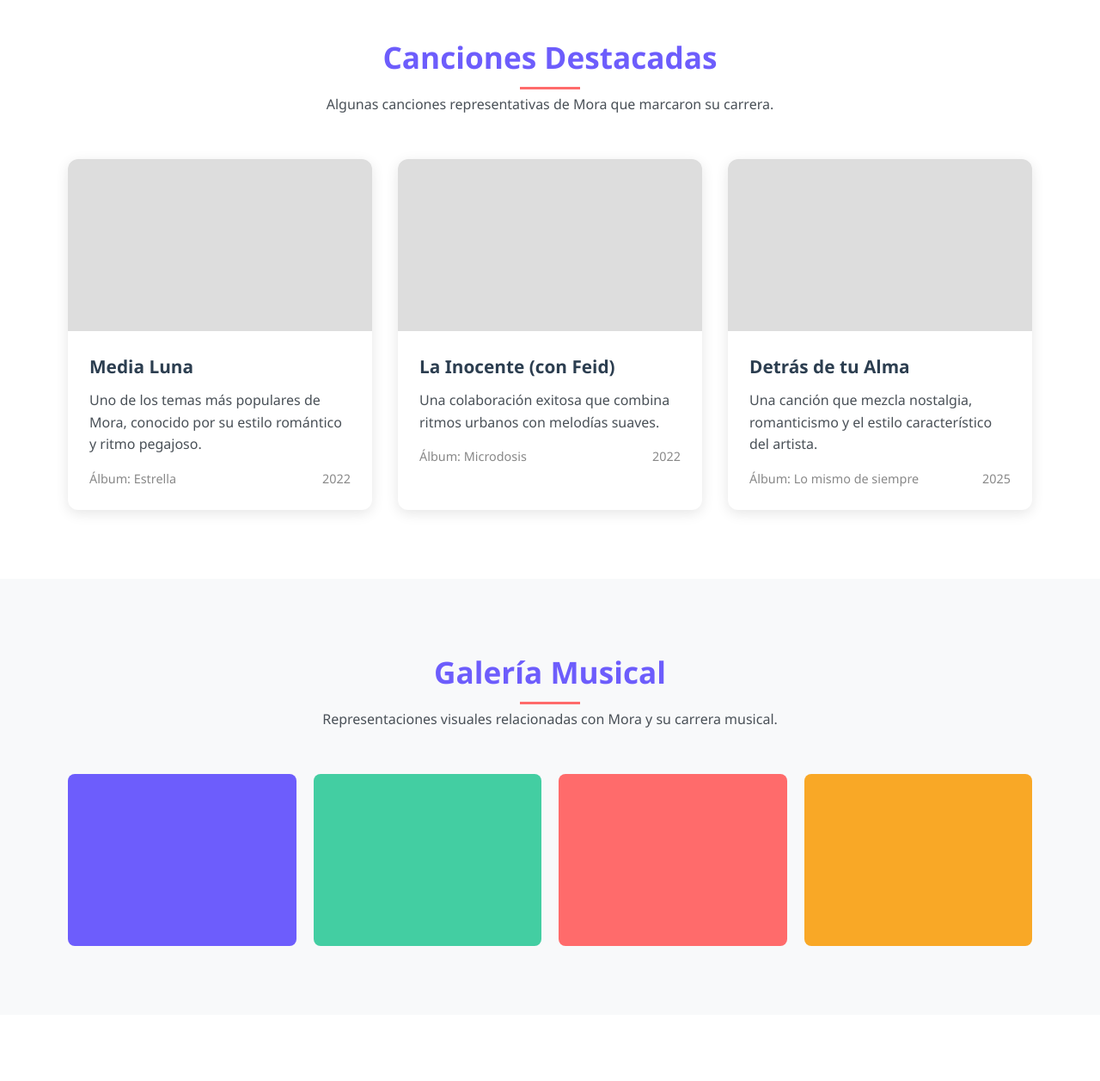
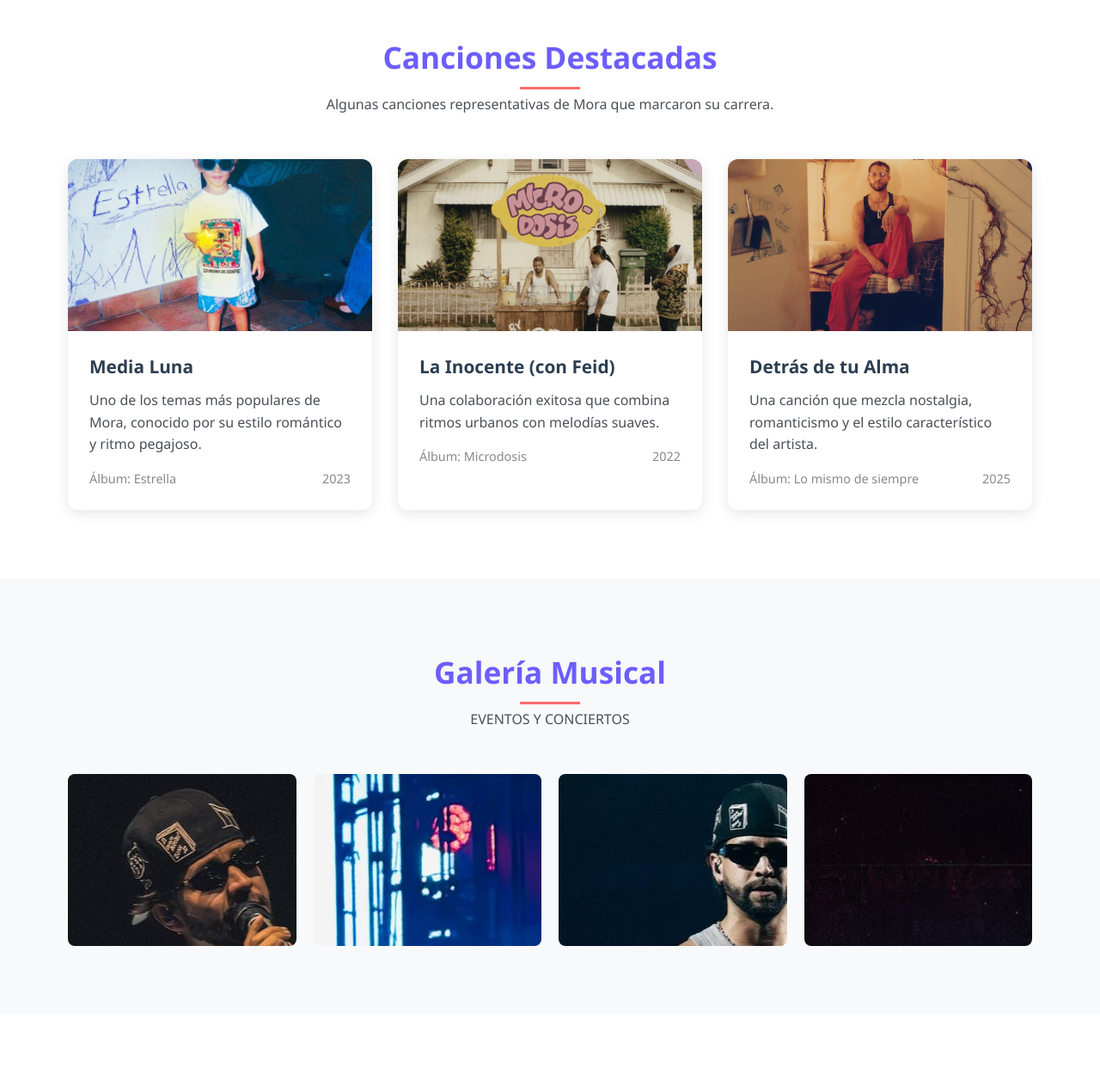
Before and after one commit to rominola26/rominola26.github.io, a plain HTML site: page index.html in a window 1280 px wide. Shown: the part 1801-3058 px from the top of the page at 86% size. Drawn offline with Linux system fonts and the light colour scheme.

Commit message:
Add files via upload

```diff
--- a/index.html
+++ b/index.html
@@ -141,19 +141,19 @@
             <div class="featured-grid">
 
                 <div class="featured-card">
-                    <div class="featured-img" style="background-image: url('./imagenes/media\ luna.jpg');"></div>
+                    <div class="featured-img" style="background-image: url('./estrella.jpg');"></div>
                     <div class="featured-content">
                         <h3>Media Luna</h3>
                         <p>Uno de los temas más populares de Mora, conocido por su estilo romántico y ritmo pegajoso.</p>
                         <div class="featured-meta">
                             <span>Álbum: Estrella</span>
-                            <span>2022</span>
+                            <span>2023</span>
                         </div>
                     </div>
                 </div>
 
                 <div class="featured-card">
-                    <div class="featured-img" style="background-image: url('./imagenes/La\ inocente.jpg');"></div>
+                    <div class="featured-img" style="background-image: url('./inocente.png');"></div>
                     <div class="featured-content">
                         <h3>La Inocente (con Feid)</h3>
                         <p>Una colaboración exitosa que combina ritmos urbanos con melodías suaves.</p>
@@ -165,7 +165,7 @@
                 </div>
 
                 <div class="featured-card">
-                    <div class="featured-img" style="background-image: url('./imagenes/detras\ de\ tu\ alma.png');"></div>
+                    <div class="featured-img" style="background-image: url('./lo\ mismo\ de\ siempre.jpg');"></div>
                     <div class="featured-content">
                         <h3>Detrás de tu Alma</h3>
                         <p>Una canción que mezcla nostalgia, romanticismo y el estilo característico del artista.</p>
@@ -185,21 +185,21 @@
         <div class="container">
             <div class="section-title">
                 <h2>Galería Musical</h2>
-                <p>Representaciones visuales relacionadas con Mora y su carrera musical.</p>
+                <p>EVENTOS Y CONCIERTOS</p>
             </div>
 
             <div class="gallery-grid">
                 <div class="gallery-item">
-                    <div class="gallery-img" style="background-color: #6d5dfc;"></div>
+                    <div class="gallery-img" style="background-image: url('./1.jpg');"></div>
                 </div>
                 <div class="gallery-item">
-                    <div class="gallery-img" style="background-color: #43cea2;"></div>
+                    <div class="gallery-img" style="background-image: url('./concierto\ 2.jpg');"></div>
                 </div>
                 <div class="gallery-item">
-                    <div class="gallery-img" style="background-color: #ff6b6b;"></div>
+                    <div class="gallery-img" style="background-image: url('./concierto\ 3\(3\).jpg');"></div>
                 </div>
                 <div class="gallery-item">
-                    <div class="gallery-img" style="background-color: #f9a826;"></div>
+                    <div class="gallery-img" style="background-image: url('./concierto\ 4.jpg');"></div>
                 </div>
             </div>
         </div>
```
Also changed, not shown: 1.jpg (added), concierto 2.jpg (added), concierto 3(3).jpg (added), concierto 4.jpg (added), estrella.jpg (added), inocente.png (added), lo mismo de siempre.jpg (added).
